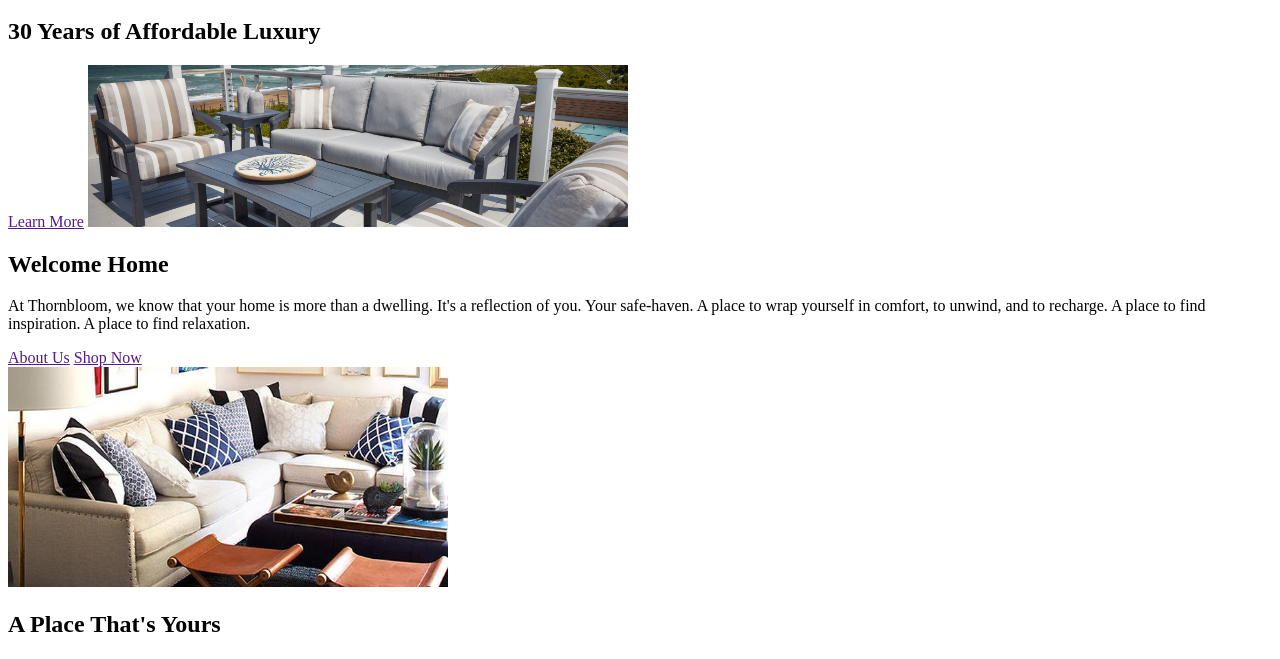
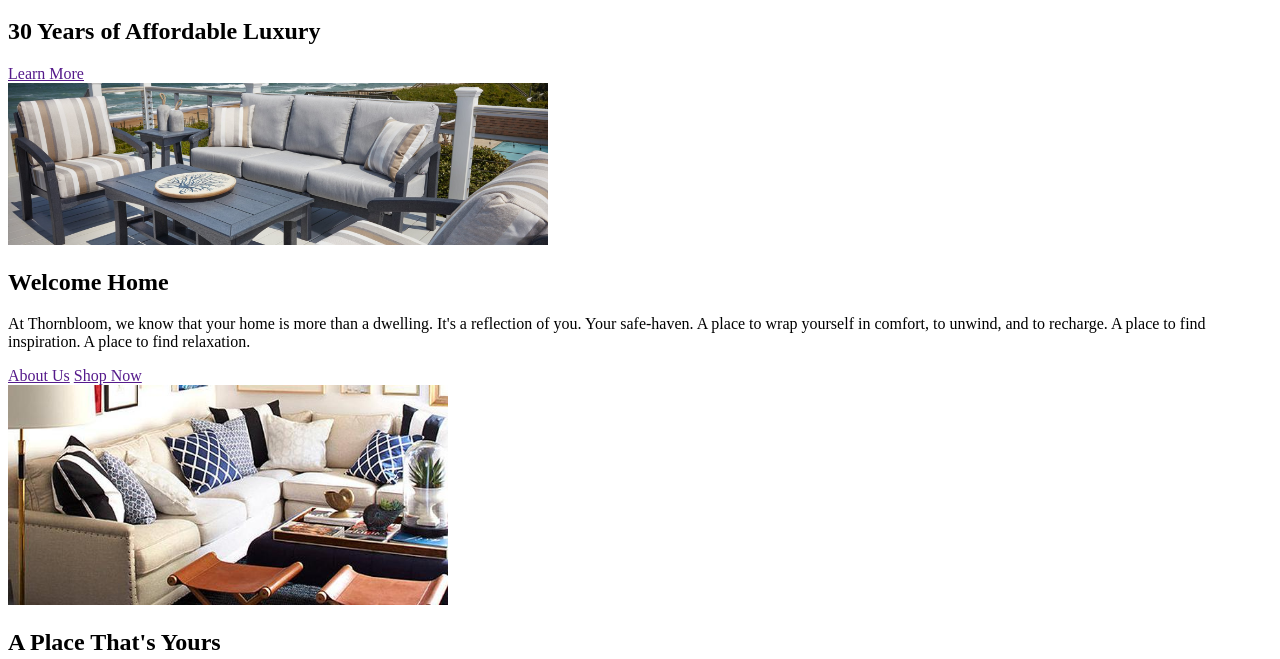
Before and after one commit to MrTheMissile/web-1, a plain HTML site: page Assignment-three/index.html in a window 1280 px wide. Shown: the part 87-746 px from the top of the page. Drawn offline with Linux system fonts and the light colour scheme.

Commit message:
Add files via upload

```diff
--- a/Assignment-three/index.html
+++ b/Assignment-three/index.html
@@ -24,7 +24,7 @@
             <!-- Top Banner -->
             <div>
                 <h2> 30 Years of Affordable Luxury</h2>
-                <a href="">Learn More</a>
+                <a href="">Learn More</a> <br/>
                 <img src="images/banner-img.jpg" alt="a balcony with chairs and tables" width="540"/>
             </div>
 
```
